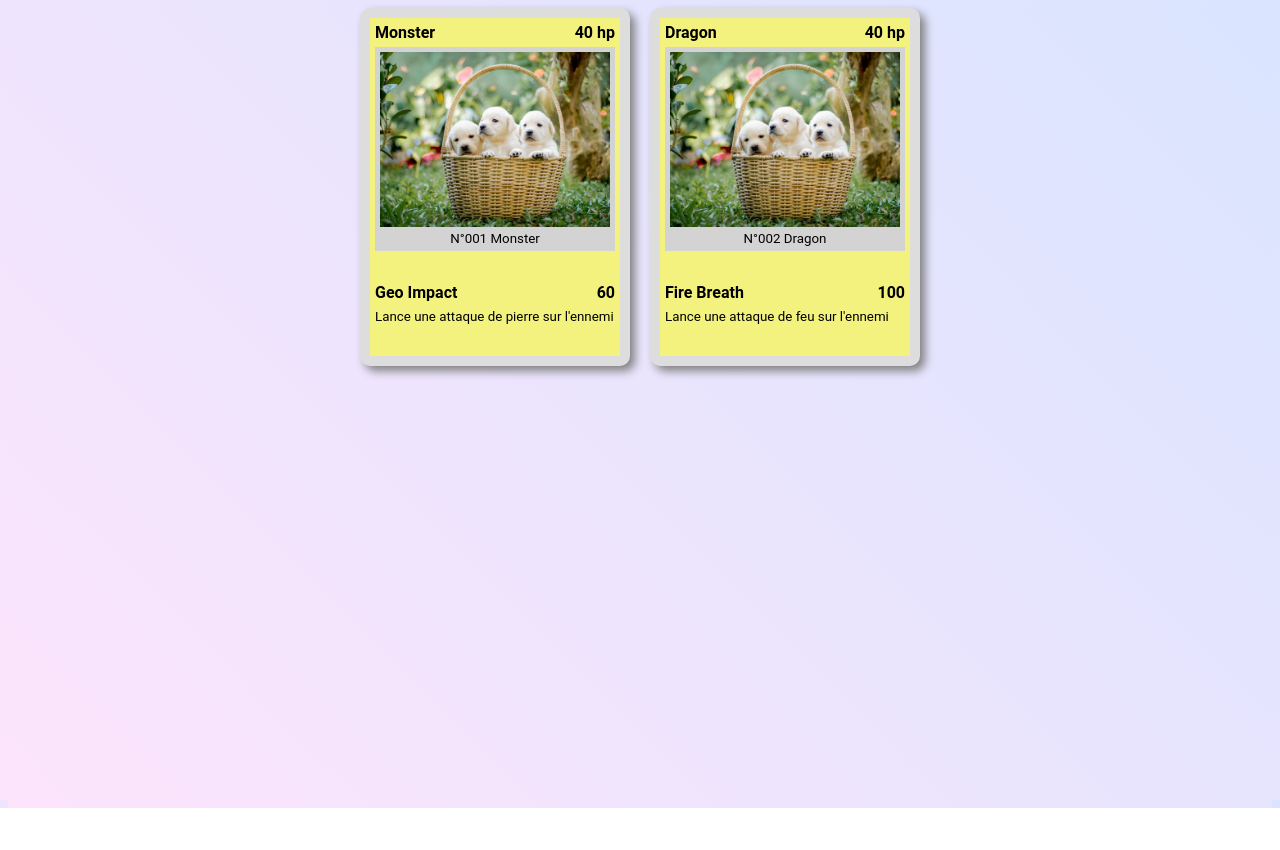
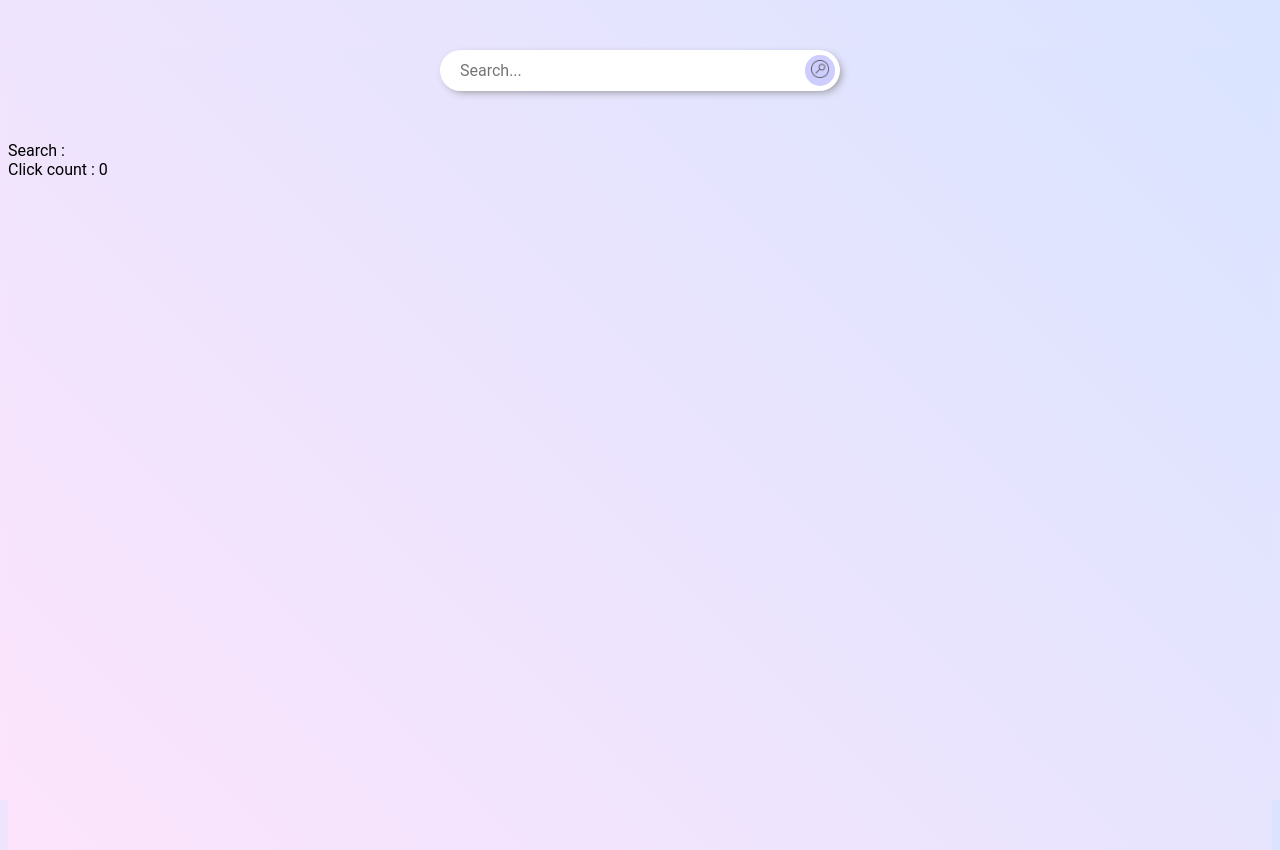
Before and after one commit to Hamidou-Woury-Ba/Debut-angular, an Angular app in the folder playing-cards/: page / in a window 1280 px wide. Before the commit the page ends 808 px from the top, so only its background shows below. Built offline with nearby package versions, Linux system fonts and the light colour scheme.

Commit message:
Ajout search-bar-component et des événement

```diff
--- a/playing-cards/src/app/app.component.html
+++ b/playing-cards/src/app/app.component.html
@@ -1,4 +1,13 @@
-<div id="card-list">
+<!-- <div id="card-list">
     <app-playing-cards />
     <app-playing-cards [my-monster]="monster1"/>
-</div>
+</div> -->
+
+<app-search-bar
+    (submit)="increaseCount()"
+    (searchChange)="search = $event"
+    [search]="search"
+/>
+
+Search : {{ search }} <br>
+Click count : {{ count }}
--- a/playing-cards/src/app/app.component.ts
+++ b/playing-cards/src/app/app.component.ts
@@ -1,17 +1,20 @@
 import { Component } from '@angular/core';
 import { PlayingCardsComponent } from "./components/playing-cards/playing-cards.component";
 import { Monster } from './model/monster.model';
+import { SearchBarComponent } from "./components/search-bar/search-bar.component";
 
 @Component({
   selector: 'app-root', // c'est le nom de la balise HTML qui sera utilisée pour afficher le composant
   standalone: true, // le composant ne contient pas de template HTML (il n'est pas affiché)
   templateUrl: './app.component.html',
   styleUrl: './app.component.css',
-  imports: [PlayingCardsComponent], // on importe le composant PlayingCardsComponent pour pouvoir l'utiliser dans le template
+  imports: [PlayingCardsComponent, SearchBarComponent], // on importe le composant PlayingCardsComponent pour pouvoir l'utiliser dans le template
 })
 export class AppComponent {
 
   monster1! : Monster;
+  count : number = 0;
+  search = ''
 
   constructor(){
     this.monster1 = new Monster();
@@ -23,4 +26,8 @@ export class AppComponent {
     this.monster1.attackDescription = "Lance une attaque de feu sur l'ennemi";
   }
 
+  increaseCount(){
+    this.count++;
+  }
+
 }
--- /dev/null
+++ b/playing-cards/src/app/components/search-bar/search-bar.component.css
@@ -0,0 +1,34 @@
+#search-bar {
+	display: flex;
+	background-color: white;
+	border-radius: 40px;
+	margin: 50px auto;
+	width: 400px;
+	box-shadow: 3px 3px 10px -3px grey;
+	overflow: hidden;
+}
+
+input {
+	all: unset;
+	flex-grow: 1;
+	padding: 10px 20px;
+}
+
+button {
+	border: none;
+	margin: 5px;
+	padding: 5px;
+	border-radius: 40px;
+	background-color: rgb(205, 205, 255);
+	width: 30px;
+	cursor: pointer;
+}
+
+button img {
+	max-width: 18px;
+	max-height: 18px;
+}
+
+button:hover {
+	background-color: rgb(179, 179, 255);
+}
--- /dev/null
+++ b/playing-cards/src/app/components/search-bar/search-bar.component.html
@@ -0,0 +1,8 @@
+<div id="search-bar">
+    <input placeholder="Search..." [ngModel]="search" (ngModelChange)="updateSearch($event)">
+    <button
+        (click) = "searchClick()"
+    >
+        <img src="search.png" alt="">
+    </button>
+</div>
--- /dev/null
+++ b/playing-cards/src/app/components/search-bar/search-bar.component.ts
@@ -0,0 +1,26 @@
+import { Component, EventEmitter, Input, Output } from '@angular/core';
+import { FormsModule } from '@angular/forms';
+
+@Component({
+  selector: 'app-search-bar',
+  standalone: true,
+  imports: [FormsModule],
+  templateUrl: './search-bar.component.html',
+  styleUrl: './search-bar.component.css'
+})
+export class SearchBarComponent {
+
+  @Input() search = 'Initial' // on crée une propriété pour stocker la valeur du champ de recherche
+
+  @Output('submit') searchButtonClick = new EventEmitter(); // on crée un événement pour prévenir le composant parent que le bouton a été cliqué
+  @Output() searchChange = new EventEmitter<string>(); // on crée un événement pour prévenir le composant parent que la valeur du champ de recherche a changé
+
+  searchClick(){
+    this.searchButtonClick.emit(); // on émet un événement pour prévenir le composant parent que le bouton a été cliqué
+  }
+
+  updateSearch(value : string){
+    this.searchChange.emit(value); // on émet un événement pour prévenir le composant parent que la valeur du champ de recherche a changé
+  }
+
+}
```
Also changed, not shown: playing-cards/public/search.png (added), 1 other file (tests, documents, lock files or other folders).
